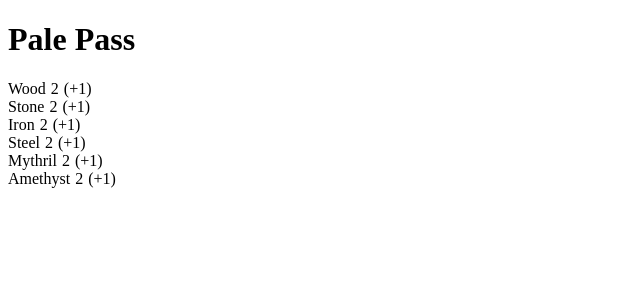
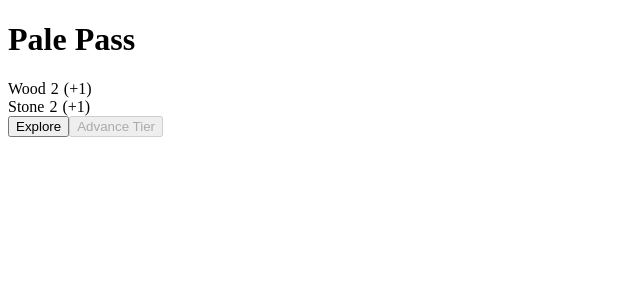
Before and after one commit to nlanky/pale-pass, a React (Vite) app: page / in a window 1280 px wide. Both pictures are taken after a click on the button "Start Game". Shown: the top 300 px of the page, without its empty margins (0-640 px from the left). Built offline with nearby package versions, Linux system fonts and the light colour scheme.

Commit message:
Add tier advancement & random event button

```diff
--- a/src/features/event/hooks.ts
+++ b/src/features/event/hooks.ts
@@ -1,5 +1,5 @@
 // REACT
-import { useEffect } from "react";
+import { useEffect, useState } from "react";
 
 // LOCAL FILES
 // Constants
@@ -7,6 +7,8 @@ import {
   EVENT_PROBABILITY,
   TURNS_PER_EVENT,
 } from "features/event/constants";
+// Interfaces & Types
+import type { Event } from "features/event/types";
 // Redux
 import { useAppDispatch, useAppSelector } from "features/redux/hooks";
 import {
@@ -16,14 +18,14 @@ import {
 import { selectTurn } from "features/game/gameSlice";
 import { selectPlayerTown } from "features/town/townSlice";
 // Utility functions
-import { getValidEvent } from "features/event/utils";
+import { getValidEvent, getValidEvents } from "features/event/utils";
 
 export const useEventTimer = () => {
   // Hooks
   const dispatch = useAppDispatch();
   const turn = useAppSelector(selectTurn);
   const seenEvents = useAppSelector(selectSeenEvents);
-  const playerTown = useAppSelector(selectPlayerTown);
+  const town = useAppSelector(selectPlayerTown);
 
   useEffect(() => {
     // Don't want to trigger event too often or before the game starts
@@ -51,10 +53,26 @@ export const useEventTimer = () => {
         TODO: This will probably end up in the final release but should
         really find a way of avoiding running getValidEvent so often.
       */
-      const event = getValidEvent(playerTown, seenEvents);
+      const event = getValidEvent(town, seenEvents);
       if (event) {
         dispatch(triggerEvent(event));
       }
     }
-  }, [dispatch, playerTown, seenEvents, turn]);
+  }, [dispatch, town, seenEvents, turn]);
 };
+
+export const useValidEvents = (): Event[] => {
+  // Hooks
+  const town = useAppSelector(selectPlayerTown);
+  const eventsSeen = useAppSelector(selectSeenEvents);
+
+  // Local state
+  const [validEvents, setValidEvents] = useState<Event[]>([]);
+
+  // Effects
+  useEffect(() => {
+    setValidEvents(getValidEvents(town, eventsSeen));
+  }, [eventsSeen, town]);
+
+  return validEvents;
+};
--- a/src/features/event/utils.ts
+++ b/src/features/event/utils.ts
@@ -5,10 +5,12 @@ import { EVENTS } from "features/event/constants";
 import type { Event } from "features/event/types";
 import type { Town } from "features/town/types";
 
-export const getValidEvent = (
-  town: Town,
-  eventsSeen: number[],
-): Event | null => {
+/**
+ * Filter event list to return only valid events. Each event has a set of
+ * requirements that town must meet. Player must also not have seen event
+ * before.
+ */
+export const getValidEvents = (town: Town, eventsSeen: number[]) => {
   const {
     tier: townTier,
     resources: townResources,
@@ -16,8 +18,7 @@ export const getValidEvent = (
     villagers: townVillagers,
   } = town;
 
-  // Town must meet event's requirements
-  const validEvents = EVENTS.filter((event) => {
+  return EVENTS.filter((event) => {
     const { id, requirements } = event;
     const { tier, resources, buildings, villagers } = requirements;
 
@@ -54,13 +55,24 @@ export const getValidEvent = (
 
     return true;
   });
+};
+
+/**
+ * Returns random valid event.
+ */
+export const getValidEvent = (
+  town: Town,
+  eventsSeen: number[],
+): Event | null => {
+  const validEvents = getValidEvents(town, eventsSeen);
 
   // No valid events for user to see right now
   if (validEvents.length === 0) {
     return null;
   }
 
-  // Choose random event from valid events
-  const randomIndex = Math.floor(Math.random() * validEvents.length);
-  return validEvents[randomIndex];
+  return getRandomEvent(validEvents);
 };
+
+export const getRandomEvent = (events: Event[]): Event =>
+  events[Math.floor(Math.random() * events.length)];
--- a/src/features/resource/constants.ts
+++ b/src/features/resource/constants.ts
@@ -11,12 +11,48 @@ export const NO_RESOURCES: Resources = {
   Amethyst: 0,
 };
 
-// TODO: Modify based on tier
-export const BASE_RESOURCES_PER_TURN: Resources = {
+/**
+ * Set resource values to INCREASE in each resource when advancing tiers.
+ */
+export const TIER_TO_RESOURCES_PER_TURN: Record<number, Resources> = {
+  1: {
     Wood: 1,
     Stone: 1,
+    Iron: 0,
+    Steel: 0,
+    Mythril: 0,
+    Amethyst: 0,
+  },
+  2: {
+    Wood: 0,
+    Stone: 0,
     Iron: 1,
+    Steel: 0,
+    Mythril: 0,
+    Amethyst: 0,
+  },
+  3: {
+    Wood: 0,
+    Stone: 0,
+    Iron: 0,
     Steel: 1,
+    Mythril: 0,
+    Amethyst: 0,
+  },
+  4: {
+    Wood: 0,
+    Stone: 0,
+    Iron: 0,
+    Steel: 0,
     Mythril: 1,
+    Amethyst: 0,
+  },
+  5: {
+    Wood: 0,
+    Stone: 0,
+    Iron: 0,
+    Steel: 0,
+    Mythril: 0,
     Amethyst: 1,
+  },
 };
--- a/src/features/resource/hooks.ts
+++ b/src/features/resource/hooks.ts
@@ -4,7 +4,7 @@ import { useEffect, useState } from "react";
 // LOCAL FILES
 // Constants
 import { ID_TO_BUILDING } from "features/building/constants";
-import { BASE_RESOURCES_PER_TURN } from "features/resource/constants";
+import { NO_RESOURCES } from "features/resource/constants";
 import { ID_TO_VILLAGER } from "features/villager/constants";
 // Interfaces & Types
 import type { Resources } from "features/resource/types";
@@ -19,9 +19,7 @@ export const usePlayerResourcesPerTurn = (): Resources => {
   const town = useAppSelector(selectPlayerTown);
 
   // Local state
-  const [resources, setResources] = useState<Resources>(
-    BASE_RESOURCES_PER_TURN,
-  );
+  const [resources, setResources] = useState<Resources>(NO_RESOURCES);
 
   // Effects
   useEffect(() => {
--- a/src/features/town/TownView.tsx
+++ b/src/features/town/TownView.tsx
@@ -3,25 +3,50 @@ import type { FC } from "react";
 
 // LOCAL FILES
 // Hooks
-import { useEventTimer } from "features/event/hooks";
+import { useEventTimer, useValidEvents } from "features/event/hooks";
 import { useTurnTimer } from "features/game/hooks";
 import { usePlayerResourcesPerTurn } from "features/resource/hooks";
+import { useCanAdvanceTier } from "features/town/hooks";
 // Interfaces & Types
 import type { Resource } from "features/resource/types";
 // Redux
-import { useAppSelector } from "features/redux/hooks";
-import { selectPlayerResources } from "features/town/townSlice";
+import { useAppDispatch, useAppSelector } from "features/redux/hooks";
+import { triggerEvent } from "features/event/eventSlice";
+import {
+  advanceTier,
+  selectEnabledResources,
+  selectPlayerResources,
+} from "features/town/townSlice";
+// Utility functions
+import { getRandomEvent } from "features/event/utils";
 
 export const TownView: FC<{}> = () => {
   // Hooks
   useTurnTimer();
   useEventTimer();
+  const dispatch = useAppDispatch();
   const resources = useAppSelector(selectPlayerResources);
   const resourcesPerTurn = usePlayerResourcesPerTurn();
+  const enabledResources = useAppSelector(selectEnabledResources);
+  const validEvents = useValidEvents();
+  const canAdvanceTier = useCanAdvanceTier();
 
   // Derived variables
-  const resourceNames = Object.keys(resources) as Resource[];
+  const resourceNames = (Object.keys(resources) as Resource[]).filter(
+    (resource) => enabledResources.includes(resource),
+  );
 
+  // Handlers
+  const onEventTrigger = () => {
+    // TODO: Need to prevent user triggering this as often as they want, 1 per 12 turns perhaps?
+    dispatch(triggerEvent(getRandomEvent(validEvents)));
+  };
+
+  const onAdvanceTier = () => {
+    dispatch(advanceTier());
+  };
+
+  // TODO: Allow RPT number to show a negative
   return (
     <>
       <h1>Pale Pass</h1>
@@ -34,6 +59,15 @@ export const TownView: FC<{}> = () => {
           <span>(+{resourcesPerTurn[resource]})</span>
         </div>
       ))}
+      <button
+        disabled={validEvents.length === 0}
+        onClick={onEventTrigger}
+      >
+        Explore
+      </button>
+      <button disabled={!canAdvanceTier} onClick={onAdvanceTier}>
+        Advance Tier
+      </button>
     </>
   );
 };
--- /dev/null
+++ b/src/features/town/constants.ts
@@ -0,0 +1,78 @@
+// LOCAL FILES
+// Constants
+import { NO_RESOURCES } from "features/resource/constants";
+// Interfaces & Types
+import type { Resource } from "features/resource/types";
+import type { TierRequirements } from "features/town/types";
+
+/**
+ * Player must have the building and villagers in their town. They must
+ * also pay a fixed amount of resources to advance.
+ */
+export const TIER_TO_REQUIREMENTS: Record<number, TierRequirements> =
+  {
+    1: {
+      resources: NO_RESOURCES,
+      buildings: [],
+      villagers: [],
+    },
+    2: {
+      resources: {
+        Wood: -20,
+        Stone: -20,
+        Iron: 0,
+        Steel: 0,
+        Mythril: 0,
+        Amethyst: 0,
+      },
+      buildings: [],
+      villagers: [],
+    },
+    3: {
+      resources: {
+        Wood: -20,
+        Stone: -20,
+        Iron: -20,
+        Steel: 0,
+        Mythril: 0,
+        Amethyst: 0,
+      },
+      buildings: [],
+      villagers: [],
+    },
+    4: {
+      resources: {
+        Wood: -20,
+        Stone: -20,
+        Iron: -20,
+        Steel: -20,
+        Mythril: 0,
+        Amethyst: 0,
+      },
+      buildings: [],
+      villagers: [],
+    },
+    5: {
+      resources: {
+        Wood: -20,
+        Stone: -20,
+        Iron: -20,
+        Steel: -20,
+        Mythril: -20,
+        Amethyst: 0,
+      },
+      buildings: [],
+      villagers: [],
+    },
+  };
+
+/**
+ * Start off with 2 resources and add 1 per tier.
+ */
+export const TIER_TO_ENABLED_RESOURCES: Record<number, Resource[]> = {
+  1: ["Wood", "Stone"],
+  2: ["Wood", "Stone", "Iron"],
+  3: ["Wood", "Stone", "Iron", "Steel"],
+  4: ["Wood", "Stone", "Iron", "Steel", "Mythril"],
+  5: ["Wood", "Stone", "Iron", "Steel", "Mythril", "Amethyst"],
+};
--- /dev/null
+++ b/src/features/town/hooks.ts
@@ -0,0 +1,68 @@
+// REACT
+import { useEffect, useState } from "react";
+
+// LOCAL FILES
+// Constants
+import { TIER_TO_REQUIREMENTS } from "features/town/constants";
+// Interfaces & Types
+import type { Resource } from "features/resource/types";
+// Redux
+import { useAppSelector } from "features/redux/hooks";
+import { selectPlayerTown } from "features/town/townSlice";
+// Utility functions
+import { mergeResources } from "features/resource/utils";
+
+export const useCanAdvanceTier = (): boolean => {
+  // Hooks
+  const town = useAppSelector(selectPlayerTown);
+
+  // Local state
+  const [canAdvance, setCanAdvance] = useState(false);
+
+  useEffect(() => {
+    // Player has reached max tier
+    if (town.tier === 5) {
+      setCanAdvance(false);
+      return;
+    }
+
+    const { resources, buildings, villagers } =
+      TIER_TO_REQUIREMENTS[town.tier + 1];
+
+    // Check player has required buildings
+    const hasBuildings =
+      buildings.filter((building) =>
+        town.buildings.includes(building),
+      ).length === buildings.length;
+    if (!hasBuildings) {
+      setCanAdvance(false);
+      return;
+    }
+
+    // Check player has required villagers
+    const hasVillagers =
+      villagers.filter((villager) =>
+        town.villagers.includes(villager),
+      ).length === villagers.length;
+    if (!hasVillagers) {
+      setCanAdvance(false);
+      return;
+    }
+
+    // Check player has enough resources
+    const resourcesAfterAdvance = mergeResources(
+      town.resources,
+      resources,
+    );
+    for (const resource in resourcesAfterAdvance) {
+      if (resourcesAfterAdvance[resource as Resource] < 0) {
+        setCanAdvance(false);
+        return;
+      }
+    }
+
+    setCanAdvance(true);
+  }, [town]);
+
+  return canAdvance;
+};
--- a/src/features/town/types.ts
+++ b/src/features/town/types.ts
@@ -11,3 +11,9 @@ export interface Town {
   villagers: number[]; // Villager IDs
   image: string; // Path to image location
 }
+
+export interface TierRequirements {
+  resources: Resources;
+  buildings: number[]; // Building IDs
+  villagers: number[]; // Villager IDs
+}
```
Also changed, not shown: src/features/town/townSlice.ts (+27 -4 lines). Lines whose indentation alone changed are shown as unchanged.
